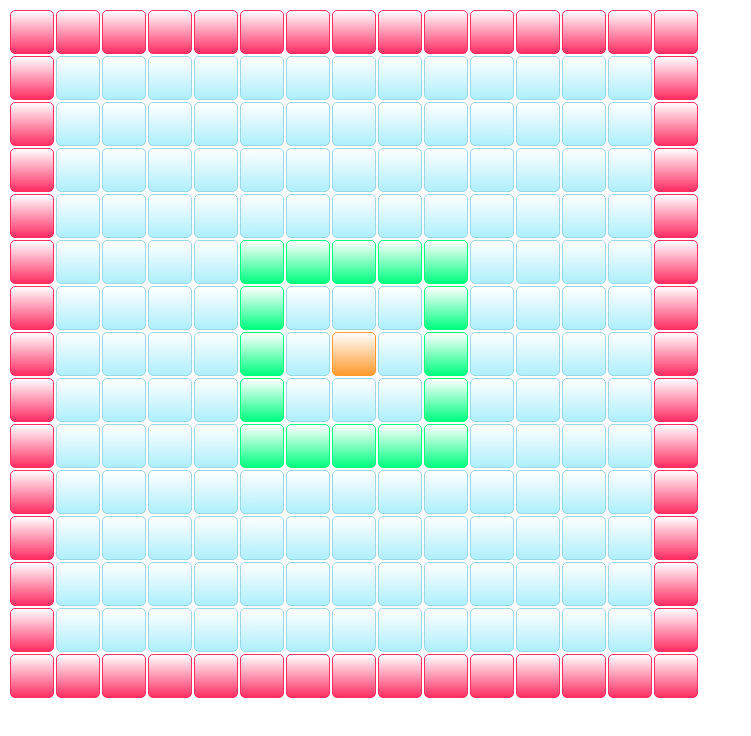
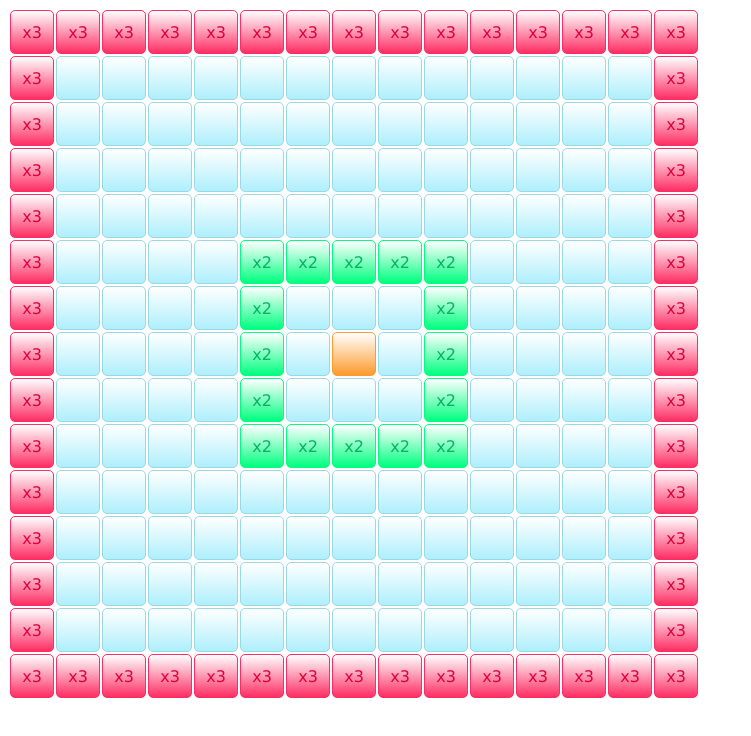
Before and after one commit to s-wirth/Game, a website: page app/index.html in a window 1280 px wide. Shown: the whole page, without its empty margins (0-751 px from the left). Drawn offline with nearby package versions, Linux system fonts and the light colour scheme.

Commit message:
bonitext

```diff
--- a/app/index.html
+++ b/app/index.html
@@ -27,7 +27,8 @@
 td { border:1px solid #AEEFFC;
     -webkit-border-radius: 5px;
     -moz-border-radius: 5px;
-    border-radius: 5px;}
+    border-radius: 5px;
+    text-align: center;}
 #normal {
     background:#fff;
     border: 1px solid #9ad8e5;
@@ -53,6 +54,8 @@ td { border:1px solid #AEEFFC;
     border:1px solid #FE2E64;
     height:40px;
     width:40px;
+    color: #DF013A;
+    font-family: verdana;
 }
 #bonusTimes2 {
     background:#000;
@@ -62,6 +65,8 @@ td { border:1px solid #AEEFFC;
     border:1px solid #00FF80;
     height:40px;
     width:40px;
+    color: #04B45F;
+    font-family: verdana;
 }
 
 
--- a/app/scripts/app.js
+++ b/app/scripts/app.js
@@ -18,22 +18,22 @@ App.prototype.render = function() {
         htmlString += '<td id="middle"></td>';
       }
       else if(tr == 0) {
-        htmlString += '<td id="bonusTimes3"></td>';
+        htmlString += '<td id="bonusTimes3">x3</td>';
       }
       else if(tr == (board.tilesToASide-1)) {
-        htmlString += '<td id="bonusTimes3"></td>';
+        htmlString += '<td id="bonusTimes3">x3</td>';
       }
       else if(td == 0) {
-        htmlString += '<td id="bonusTimes3"></td>';
+        htmlString += '<td id="bonusTimes3">x3</td>';
       }
       else if(td == (board.tilesToASide-1)) {
-        htmlString += '<td id="bonusTimes3"></td>';
+        htmlString += '<td id="bonusTimes3">x3</td>';
       }
 
       else if((limit >=11) && (tr == middle-2 && td == middle -2)) {
        var r = middle-2;
         while (r < middle+3) {
-          htmlString += '<td id="bonusTimes2"></td>';
+          htmlString += '<td id="bonusTimes2">x2</td>';
           r++;
           l++;
           console.log(" " + r + "r ");
@@ -43,7 +43,7 @@ App.prototype.render = function() {
       else if((limit >=11) && (tr == middle+2 && td == middle -2)) {
         r = middle-2;
         while (r < middle+3) {
-          htmlString += '<td id="bonusTimes2"></td>';
+          htmlString += '<td id="bonusTimes2">x2</td>';
           l++;
           r++;
           console.log(" " + r + "r ");
@@ -52,10 +52,10 @@ App.prototype.render = function() {
 
       }
       else if(td == (middle-2) && (!(tr<=(middle-2)) && !(tr>=(middle+2)))) {
-        htmlString += '<td id="bonusTimes2"></td>';
+        htmlString += '<td id="bonusTimes2">x2</td>';
       }
       else if(td == (middle+2) && (!(tr<=(middle-2)) && !(tr>=(middle+2)))) {
-        htmlString += '<td id="bonusTimes2"></td>';
+        htmlString += '<td id="bonusTimes2">x2</td>';
       }
       else if((v+l)<=(limit-3)) {
         //if the board is smaller than
```
